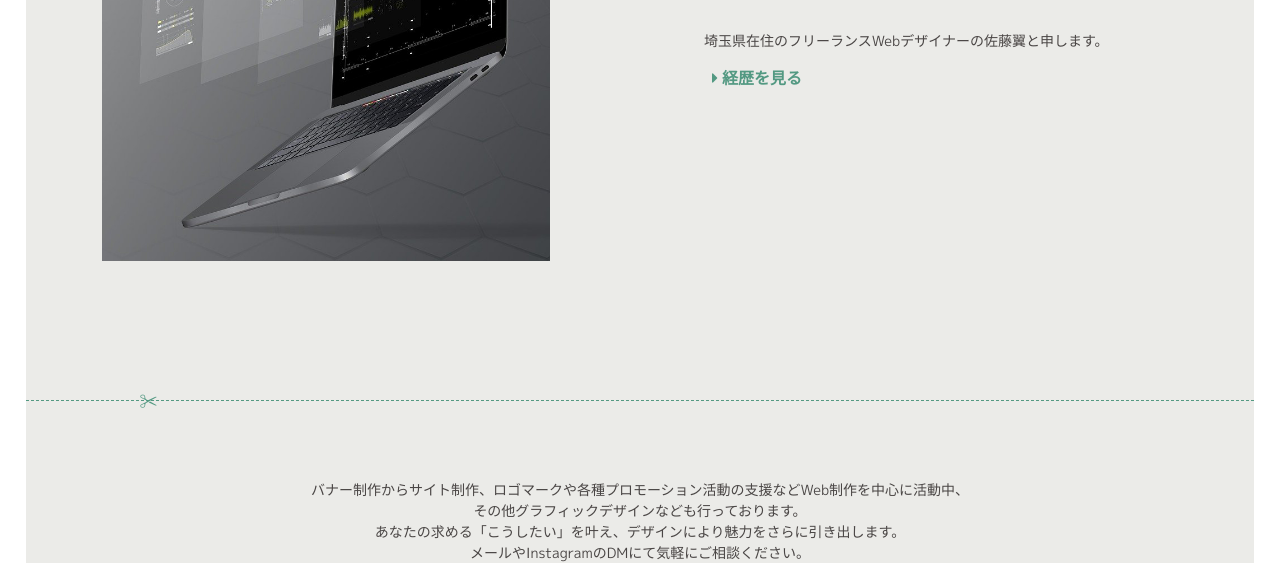
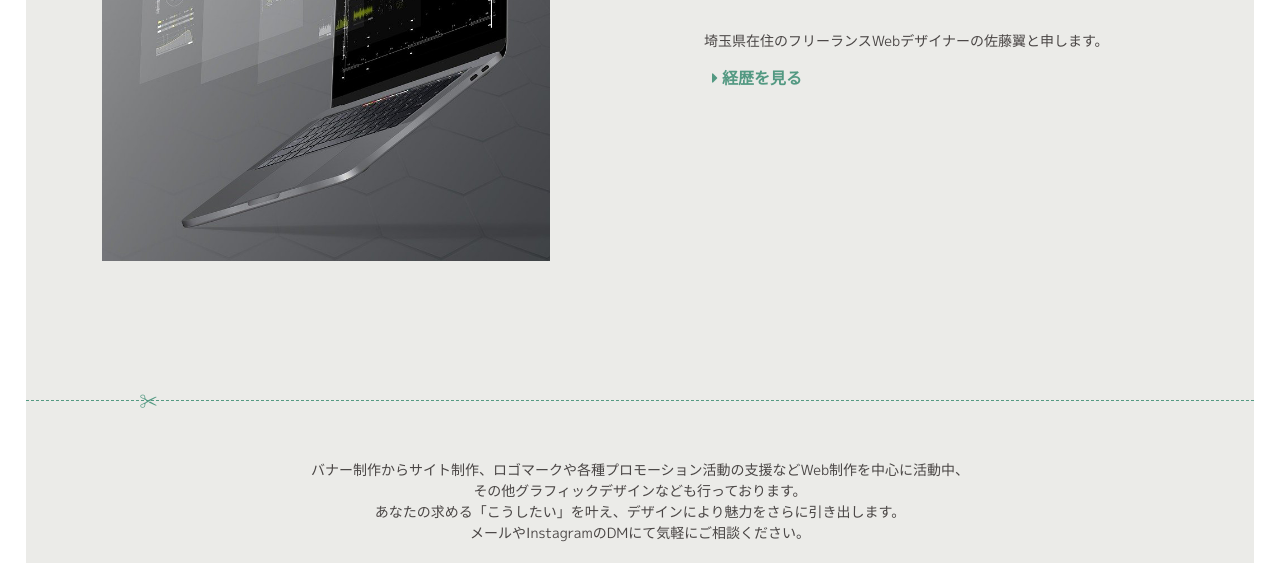
Before and after one commit to tsuuubasa/test, a plain HTML site: page index.html in a window 1280 px wide. Shown: the part 2653-3216 px from the top of the page. Drawn offline with nearby package versions, Linux system fonts and the light colour scheme.

Commit message:
Add files via upload

```diff
--- a/style/style.css
+++ b/style/style.css
@@ -249,7 +249,7 @@ footer:before {
 
 footer p {
   width: 80%;
-  margin: 50px auto 0 auto;
+  margin: 30px auto 0 auto;
   font-size: 14px;
 }
 
```
